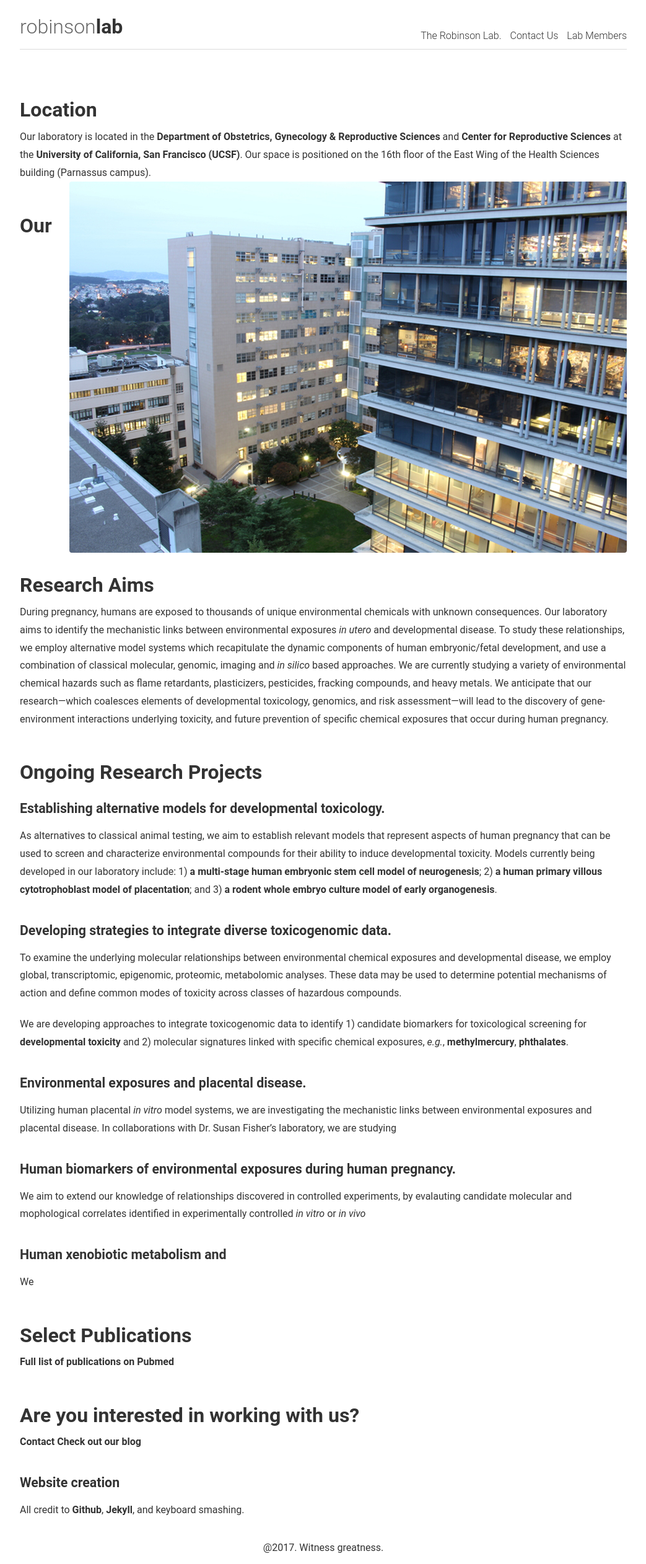
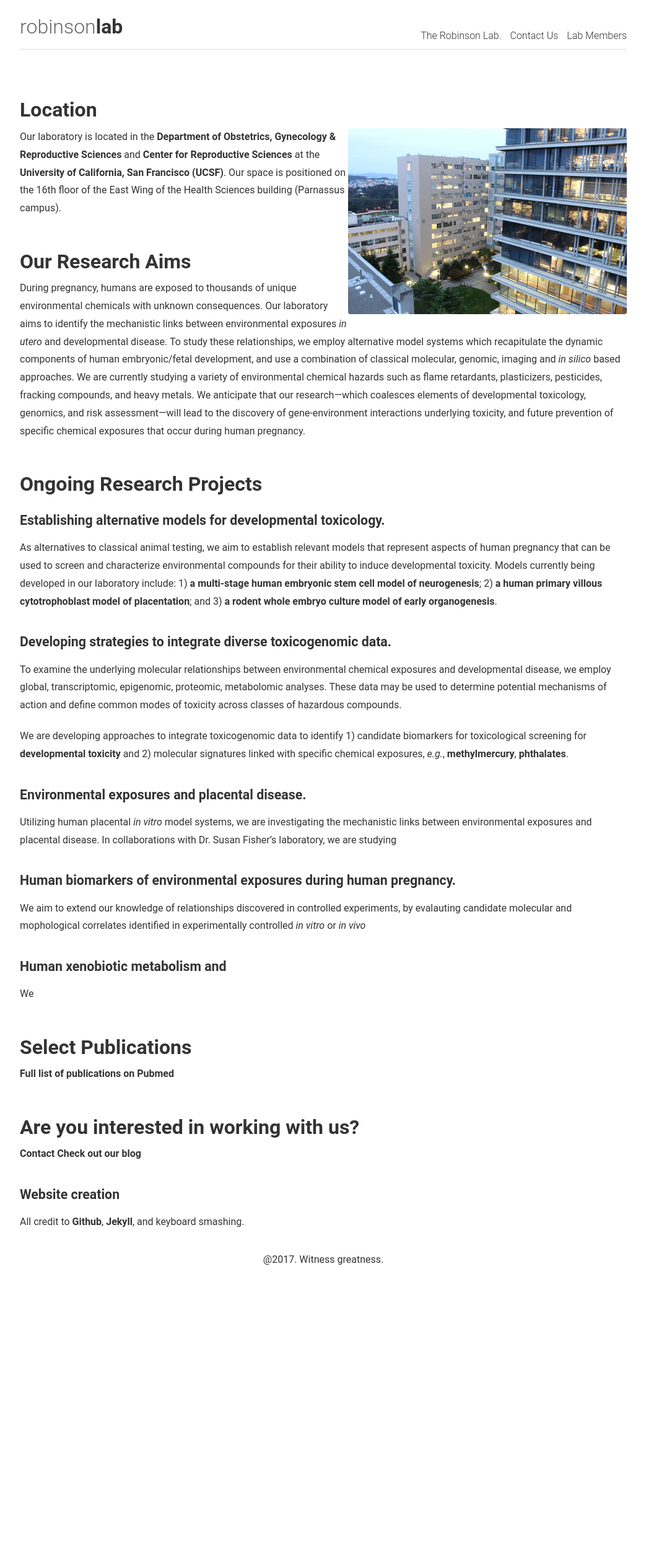
Before and after one commit to jfrobinson/jfrobinson.github.io, a Jekyll site: the page built from about.md, in a window 1280 px wide. Shown: the whole page at 62% size, without its empty margins (118-1161 px from the left). Built offline with Jekyll 4.4.1, drawn with Linux system fonts in a browser that asks for light colours; after the commit the page ends 2058 px from its top, so only the background shows below that.

Commit message:
Update about.md

```diff
--- a/about.md
+++ b/about.md
@@ -3,8 +3,7 @@ layout: page
 title: The Robinson Lab.
 ---
 ## Location
-Our laboratory is located in the [Department of Obstetrics, Gynecology & Reproductive Sciences](https://obgyn.ucsf.edu/) and [Center for Reproductive Sciences](https://obgyn.ucsf.edu/center-reproductive-sciences/welcome-center-reproductive-sciences) at the [University of California, San Francisco (UCSF)](https://www.ucsf.edu/). Our space is positioned on the 16th floor of the East Wing of the Health Sciences building (Parnassus campus).
-<img src="https://github.com/jfrobinson/jfrobinson.github.io/blob/master/img/UCSF%20buildingm.jpg" align="right">
+<img src="https://github.com/jfrobinson/jfrobinson.github.io/blob/master/img/UCSF%20buildingm.jpg" width="450" height="300" align="right"> Our laboratory is located in the [Department of Obstetrics, Gynecology & Reproductive Sciences](https://obgyn.ucsf.edu/) and [Center for Reproductive Sciences](https://obgyn.ucsf.edu/center-reproductive-sciences/welcome-center-reproductive-sciences) at the [University of California, San Francisco (UCSF)](https://www.ucsf.edu/). Our space is positioned on the 16th floor of the East Wing of the Health Sciences building (Parnassus campus).
 ## Our Research Aims
 During pregnancy, humans are exposed to thousands of unique environmental chemicals with unknown consequences. Our laboratory aims to identify the mechanistic links between environmental exposures *in utero* and developmental disease. To study these relationships, we employ alternative model systems which recapitulate the dynamic components of human embryonic/fetal development, and use a combination of classical molecular, genomic, imaging and *in silico* based approaches. We are currently studying a variety of environmental chemical hazards such as flame retardants, plasticizers, pesticides, fracking compounds, and heavy metals. We anticipate that our research—which coalesces elements of developmental toxicology, genomics, and risk assessment—will lead to the discovery of gene-environment interactions underlying toxicity, and future prevention of specific chemical exposures that occur during human pregnancy.
 
```
